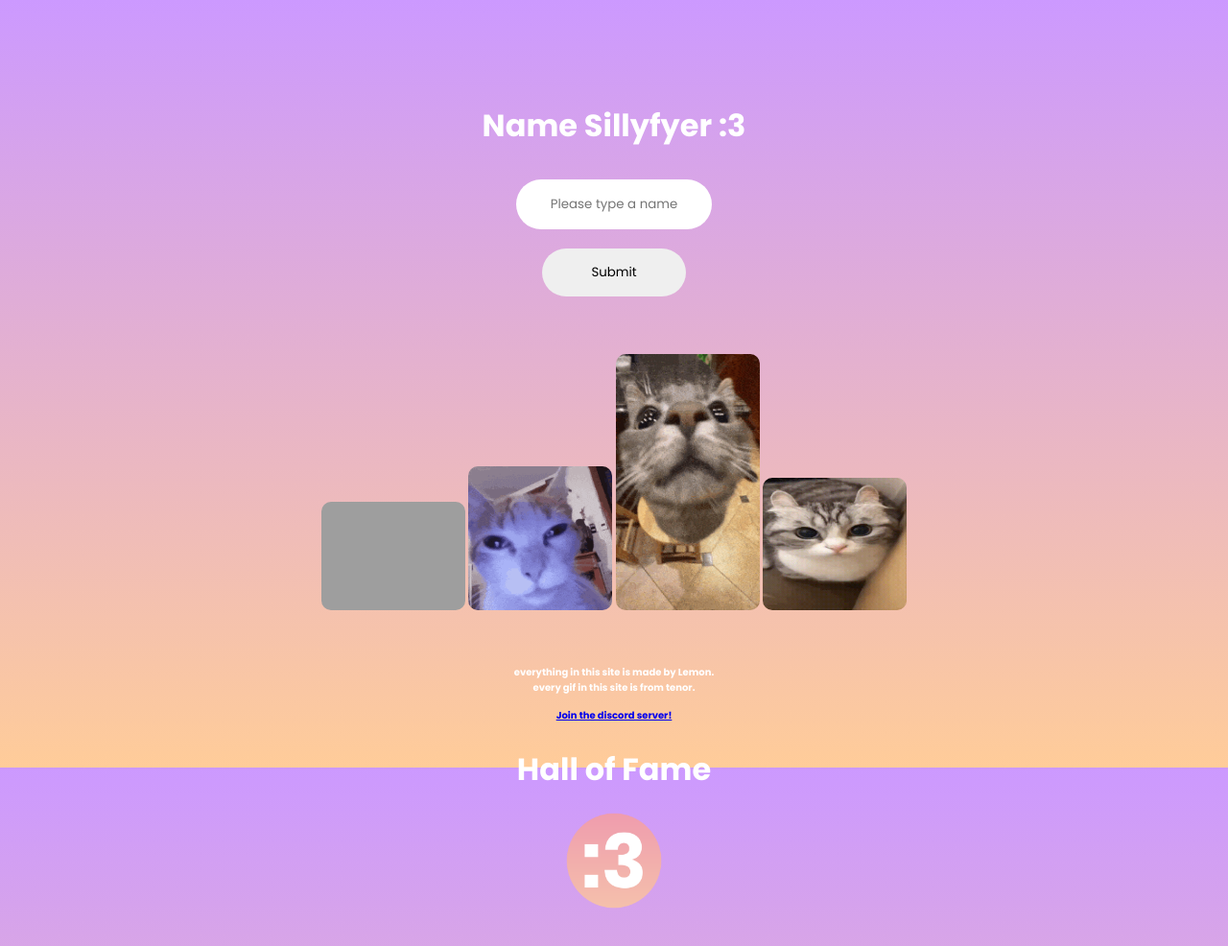
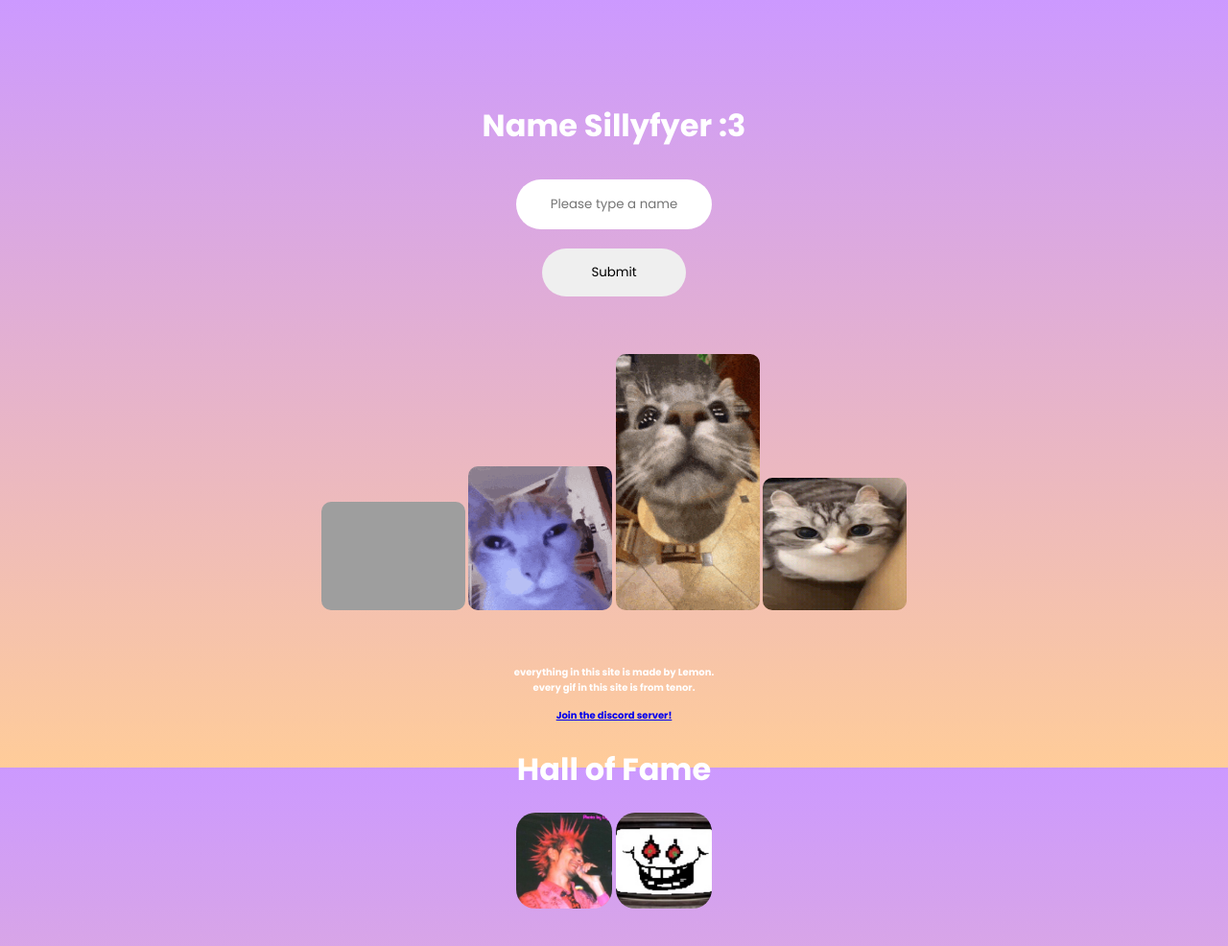
Before and after one commit to NameSillyfyer-Dev/NS-dev, a plain HTML site: page index.html in a window 1280 px wide. Shown: the whole page at 96% size. Drawn offline with Linux system fonts and the light colour scheme; grey boxes are pictures that could not be loaded.

Commit message:
Update index.html

```diff
--- a/index.html
+++ b/index.html
@@ -41,7 +41,8 @@
         <br>
         <h1>Hall of Fame</h1>
         <div id="fameImage">
-            <img src="images/favicon.png">
+            <img src="images/HallOfFame/raylolmrow.png" alt="raylolmrow on discord">
+            <img src="images/HallOfFame/thunderandy.png" alt="thunderandy on discord">
         </div>
     </div>
     <style background-attachment: fixed;></style>
```
